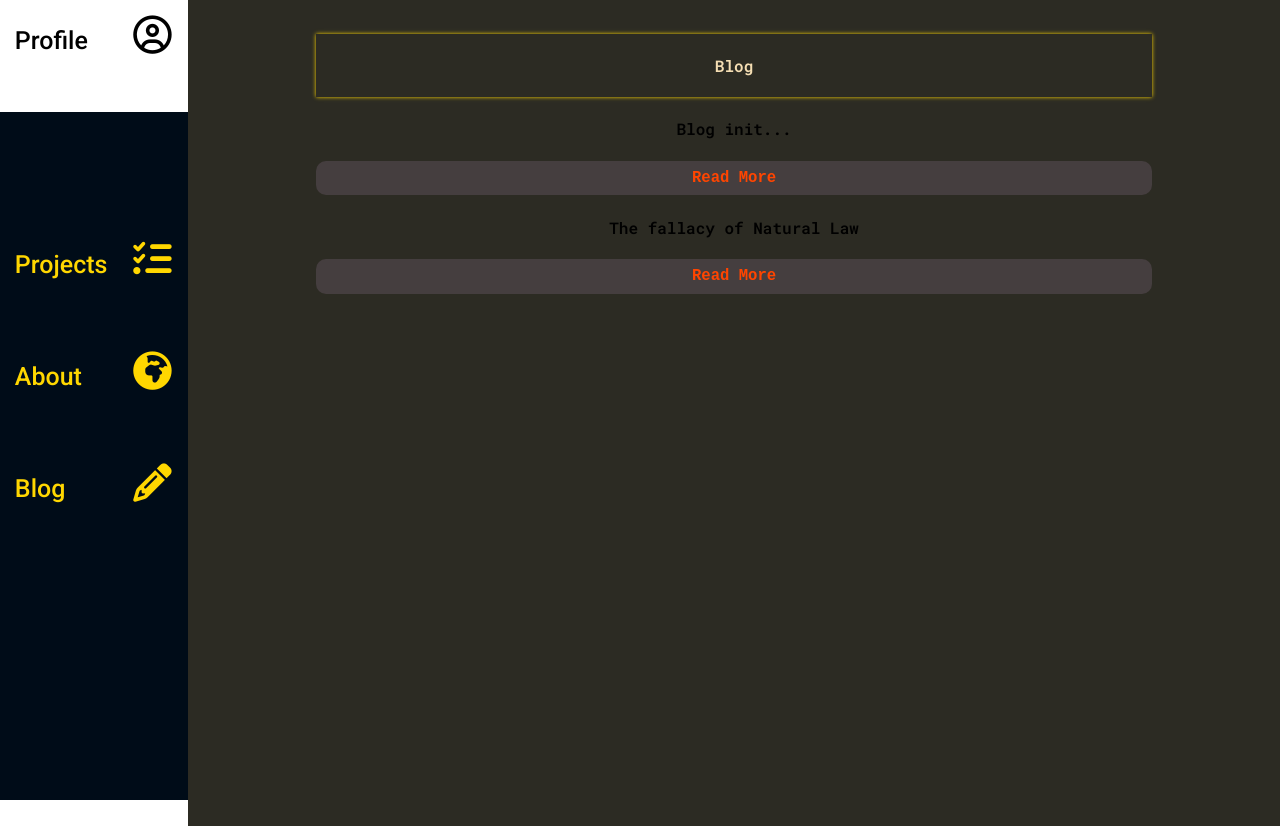
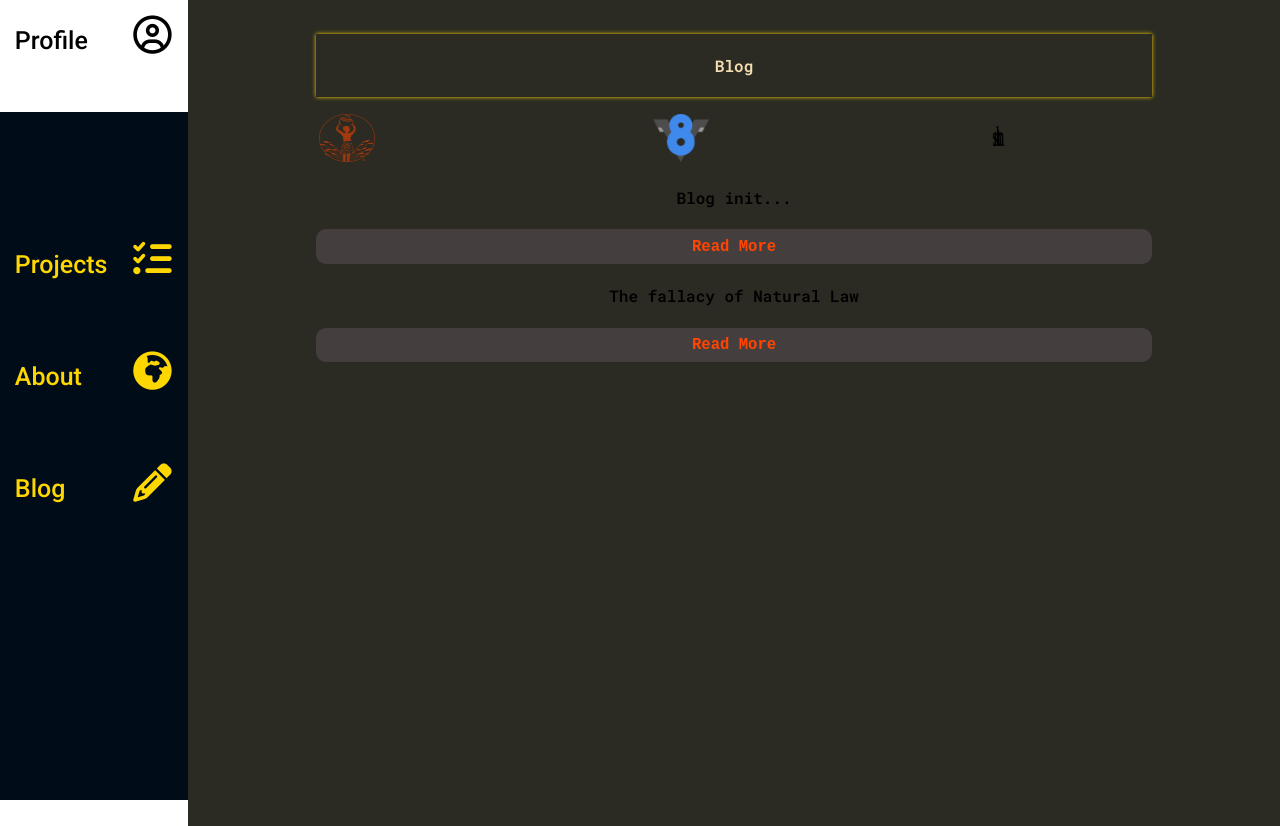
Before and after one commit to AphiweMntungwa/porfolio, a React (Create React App) app: page /blog in a window 1280 px wide. Built offline with nearby package versions, Linux system fonts and the light colour scheme.

Commit message:
horizontal scroll feature

```diff
--- a/package.json
+++ b/package.json
@@ -13,7 +13,6 @@
         "history": "^5.2.0",
         "react": "^17.0.2",
         "react-dom": "^17.0.2",
-        "react-horizontal-scrolling": "^0.1.8",
         "react-router-dom": "^6.2.1",
         "react-scripts": "5.0.0",
         "react-tippy": "^1.4.0",
--- a/src/Components/Blog/Blog.jsx
+++ b/src/Components/Blog/Blog.jsx
@@ -3,14 +3,13 @@ import Box from "../BoxComponent/BoxComponent";
 import ReadButton from "../Projects/ProjectBox/ReadButton";
 import "./blog.css";
 import blogs from "./blogs";
-// import HorizontalScroll from "react-horizontal-scrolling";
-// import one from '../../Assets/1.png'
-// import two from '../../Assets/2.png'
-// import three from '../../Assets/3.png'
-// import four from '../../Assets/4.png'
-// import five from '../../Assets/5.png'
+import one from "../../Assets/1.png";
+import two from "../../Assets/2.png";
+import three from "../../Assets/3.png";
+import four from "../../Assets/4.png";
+import five from "../../Assets/5.png";
 
-// const pictures = [one, two, three, four, five]
+const pictures = [two, one, three, four, five];
 
 const Blog = () => {
   return (
@@ -18,11 +17,15 @@ const Blog = () => {
       <Box cname="blog-header">
         <h4 className="p-header">Blog </h4>
       </Box>
-      {/* <HorizontalScroll>
-        {pictures.map((pic, idx) => (
-          <img className="object-cover" src={pic} key={idx} />
-        ))}
-      </HorizontalScroll> */}
+      <Box cname="slider">
+        <div className="slide-track">
+          {pictures.map((el) => (
+            <div className="img-slide" key={el}>
+              <img src={el} />
+            </div>
+          ))}
+        </div>
+      </Box>
       <Box cname="blog-second-header">
         <h4 className="p-header">Blog init...</h4>
         <ReadButton paragraph={blogs.firstPar} />
--- a/src/Components/Blog/blog.css
+++ b/src/Components/Blog/blog.css
@@ -19,7 +19,29 @@
     margin-top: 0.5em;
 }
 
-.object-cover {
-    width: 5pc;
-    height: 5pc;
+div.slider {
+    overflow: hidden;
+    margin-top: 2%;
+    max-width: 70vw;
 }
+
+.slider .slide-track {
+    display: flex;
+    justify-content: space-between;
+    width: 200%;
+    animation: scroll 6s infinite;
+}
+
+@keyframes scroll {
+    0% {
+        transform: translateX(0)
+    }
+    100% {
+        transform: translateX(-40%)
+    }
+}
+
+.slider img {
+    width: 3.5pc;
+    height: 3pc;
+}
```
Also changed, not shown: 1 other file (tests, documents, lock files or other folders).
